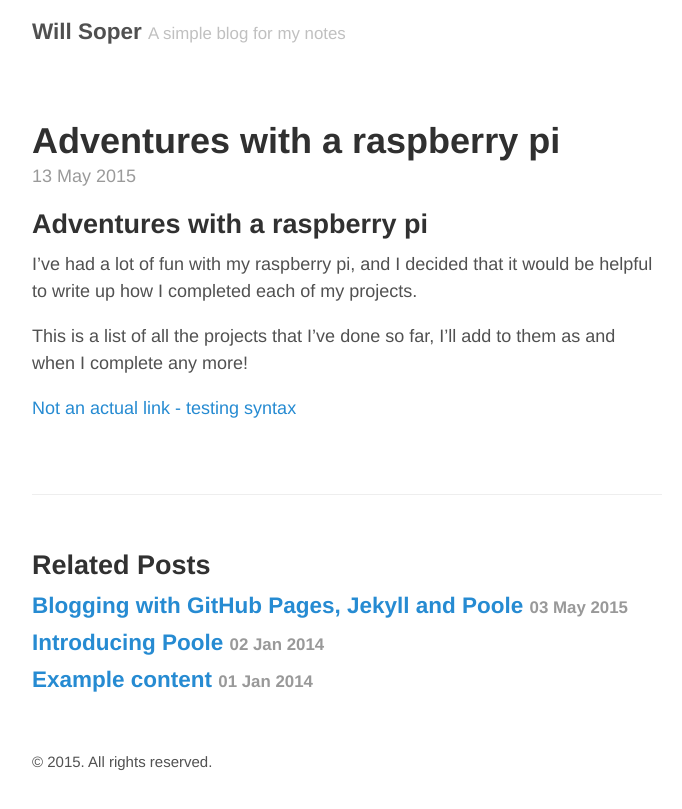
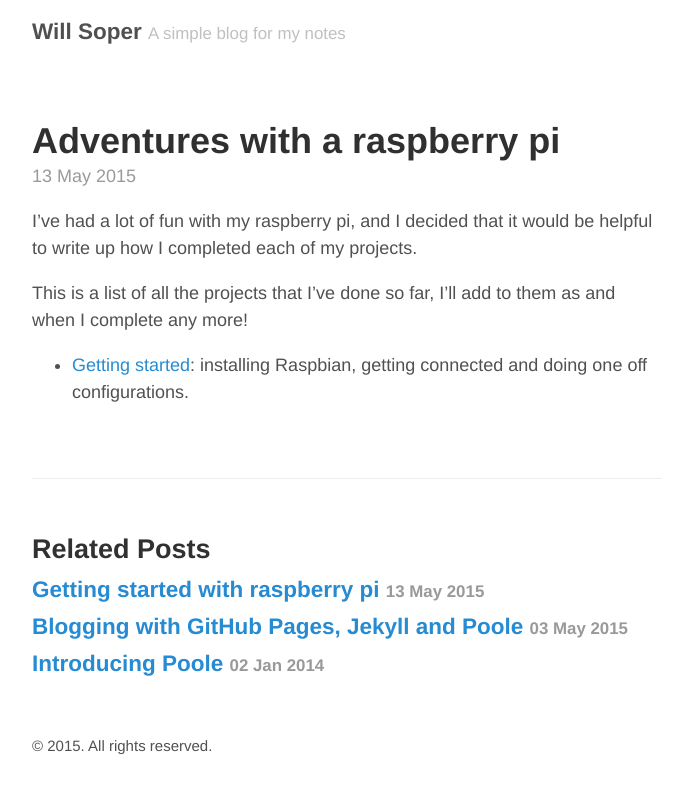
Before and after one commit to WillSoper/WillSoper.github.io, a Jekyll site: the page built from _posts/2015-05-13-adventures-with-a-raspberry-pi.md, in a window 1280 px wide. Shown: the top 809 px of the page, without its empty margins (293-975 px from the left). Built offline with Jekyll 4.4.1, drawn with Linux system fonts in a browser that asks for light colours.

Commit message:
Drafting post

```diff
--- a/_posts/2015-05-13-adventures-with-a-raspberry-pi.md
+++ b/_posts/2015-05-13-adventures-with-a-raspberry-pi.md
@@ -3,9 +3,8 @@ layout: post
 title: Adventures with a raspberry pi
 ---
 
-## Adventures with a raspberry pi
 I've had a lot of fun with my raspberry pi, and I decided that it would be helpful to write up how I completed each of my projects.
 
 This is a list of all the projects that I've done so far, I'll add to them as and when I complete any more!
 
-[Not an actual link - testing syntax]({% post_url 2013-12-31-whats-jekyll %})
+- [Getting started]({% post_url 2015-05-13-getting-started-with-raspberry-pi %}): installing Raspbian, getting connected and doing one off configurations.
```
Also changed, not shown: _posts/2015-05-13-getting-started-with-raspberry-pi.md (added, +23 -0 lines).
